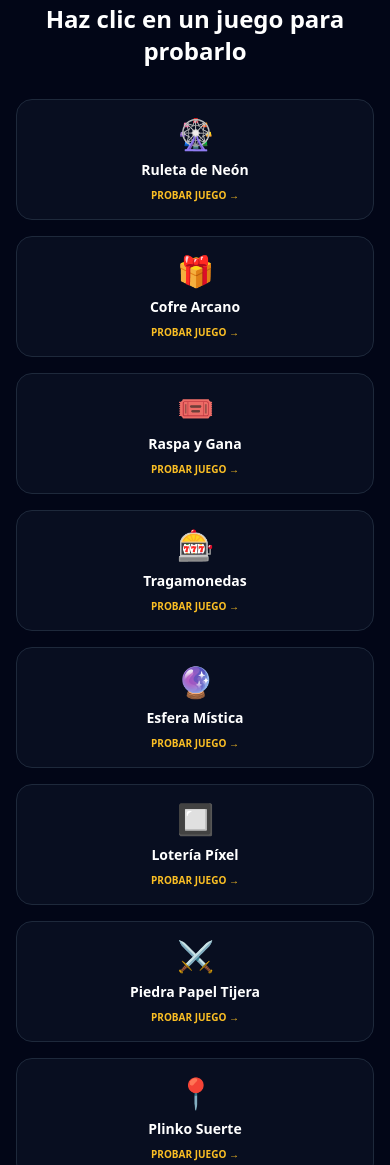
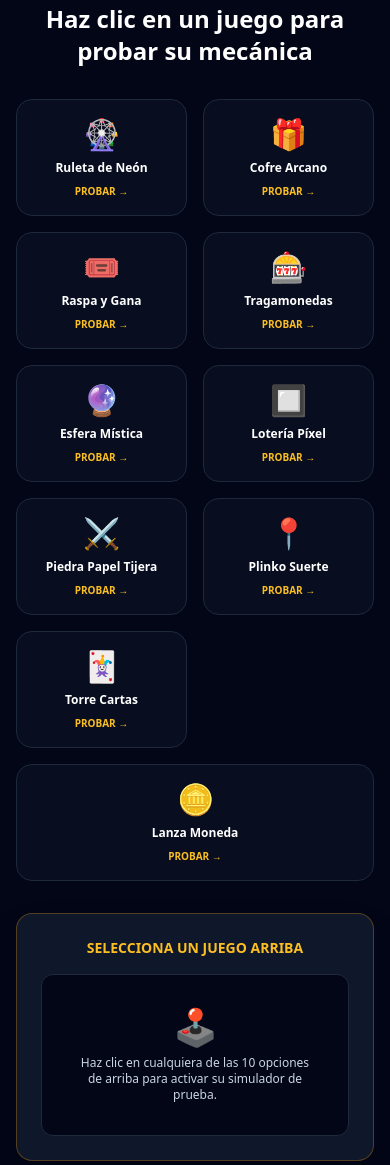
Before and after one commit to fulgorloge/GachaPay, a website: page public/index.html in a window 390 px wide. Shown: the part 438-1603 px from the top of the page. Drawn offline with nearby package versions, Linux system fonts and the light colour scheme.

Commit message:
Refactor game section and update button labels
Updated text and structure of the interactive game section in index.html, including changes to button labels and game descriptions.

```diff
--- a/public/index.html
+++ b/public/index.html
@@ -30,94 +30,93 @@
     <section class="flex flex-col gap-8">
       <div class="text-center">
         <h2 class="text-xs font-bold uppercase tracking-widest text-amber-400 mb-2">Demostración en Vivo</h2>
-        <h3 class="text-2xl sm:text-3xl font-black text-white">Haz clic en un juego para probarlo</h3>
+        <h3 class="text-2xl sm:text-3xl font-black text-white">Haz clic en un juego para probar su mecánica</h3>
       </div>
 
-      <!-- Tarjetas de Juegos Interactivos -->
-      <div class="grid grid-cols-1 sm:grid-cols-2 lg:grid-cols-5 gap-4">
+      <!-- Tarjetas del Catálogo -->
+      <div class="grid grid-cols-2 sm:grid-cols-3 lg:grid-cols-5 gap-4">
 
-        <div onclick="selectGame('ROULETTE', 'Ruleta de Neón', '🎡')" class="game-card bg-slate-900/50 hover:bg-slate-800/80 border border-slate-800 hover:border-amber-500/50 p-4 rounded-2xl flex flex-col items-center text-center gap-2 cursor-pointer transition">
-          <span class="text-3xl">🎡</span>
-          <h4 class="font-bold text-white text-sm">Ruleta de Neón</h4>
-          <span class="text-[10px] text-amber-400 font-semibold uppercase">Probar juego &rarr;</span>
+        <div onclick="selectGame('ROULETTE', 'Ruleta de Neón', '🎡')" class="bg-slate-900/50 hover:bg-slate-800 border border-slate-800 hover:border-amber-500 p-4 rounded-2xl flex flex-col items-center text-center gap-2 cursor-pointer transition group">
+          <span class="text-3xl group-hover:scale-110 transition">🎡</span>
+          <h4 class="font-bold text-white text-xs">Ruleta de Neón</h4>
+          <span class="text-[10px] text-amber-400 font-semibold uppercase">Probar &rarr;</span>
         </div>
 
-        <div onclick="selectGame('CHEST', 'Cofre del Tesoro Arcano', '🎁')" class="game-card bg-slate-900/50 hover:bg-slate-800/80 border border-slate-800 hover:border-amber-500/50 p-4 rounded-2xl flex flex-col items-center text-center gap-2 cursor-pointer transition">
-          <span class="text-3xl">🎁</span>
-          <h4 class="font-bold text-white text-sm">Cofre Arcano</h4>
-          <span class="text-[10px] text-amber-400 font-semibold uppercase">Probar juego &rarr;</span>
+        <div onclick="selectGame('CHEST', 'Cofre del Tesoro Arcano', '🎁')" class="bg-slate-900/50 hover:bg-slate-800 border border-slate-800 hover:border-amber-500 p-4 rounded-2xl flex flex-col items-center text-center gap-2 cursor-pointer transition group">
+          <span class="text-3xl group-hover:scale-110 transition">🎁</span>
+          <h4 class="font-bold text-white text-xs">Cofre Arcano</h4>
+          <span class="text-[10px] text-amber-400 font-semibold uppercase">Probar &rarr;</span>
         </div>
 
-        <div onclick="selectGame('SCRATCH', 'Raspa y Gana de Lujo', '🎟️')" class="game-card bg-slate-900/50 hover:bg-slate-800/80 border border-slate-800 hover:border-amber-500/50 p-4 rounded-2xl flex flex-col items-center text-center gap-2 cursor-pointer transition">
-          <span class="text-3xl">🎟️</span>
-          <h4 class="font-bold text-white text-sm">Raspa y Gana</h4>
-          <span class="text-[10px] text-amber-400 font-semibold uppercase">Probar juego &rarr;</span>
+        <div onclick="selectGame('SCRATCH', 'Raspa y Gana de Lujo', '🎟️')" class="bg-slate-900/50 hover:bg-slate-800 border border-slate-800 hover:border-amber-500 p-4 rounded-2xl flex flex-col items-center text-center gap-2 cursor-pointer transition group">
+          <span class="text-3xl group-hover:scale-110 transition">🎟️</span>
+          <h4 class="font-bold text-white text-xs">Raspa y Gana</h4>
+          <span class="text-[10px] text-amber-400 font-semibold uppercase">Probar &rarr;</span>
         </div>
 
-        <div onclick="selectGame('SLOTS', 'Tragamonedas Clásico', '🎰')" class="game-card bg-slate-900/50 hover:bg-slate-800/80 border border-slate-800 hover:border-amber-500/50 p-4 rounded-2xl flex flex-col items-center text-center gap-2 cursor-pointer transition">
-          <span class="text-3xl">🎰</span>
-          <h4 class="font-bold text-white text-sm">Tragamonedas</h4>
-          <span class="text-[10px] text-amber-400 font-semibold uppercase">Probar juego &rarr;</span>
+        <div onclick="selectGame('SLOTS', 'Tragamonedas Clásico', '🎰')" class="bg-slate-900/50 hover:bg-slate-800 border border-slate-800 hover:border-amber-500 p-4 rounded-2xl flex flex-col items-center text-center gap-2 cursor-pointer transition group">
+          <span class="text-3xl group-hover:scale-110 transition">🎰</span>
+          <h4 class="font-bold text-white text-xs">Tragamonedas</h4>
+          <span class="text-[10px] text-amber-400 font-semibold uppercase">Probar &rarr;</span>
         </div>
 
-        <div onclick="selectGame('CRYSTAL', 'Esfera de Cristal Adivinatoria', '🔮')" class="game-card bg-slate-900/50 hover:bg-slate-800/80 border border-slate-800 hover:border-amber-500/50 p-4 rounded-2xl flex flex-col items-center text-center gap-2 cursor-pointer transition">
-          <span class="text-3xl">🔮</span>
-          <h4 class="font-bold text-white text-sm">Esfera Mística</h4>
-          <span class="text-[10px] text-amber-400 font-semibold uppercase">Probar juego &rarr;</span>
+        <div onclick="selectGame('CRYSTAL', 'Esfera de Cristal Adivinatoria', '🔮')" class="bg-slate-900/50 hover:bg-slate-800 border border-slate-800 hover:border-amber-500 p-4 rounded-2xl flex flex-col items-center text-center gap-2 cursor-pointer transition group">
+          <span class="text-3xl group-hover:scale-110 transition">🔮</span>
+          <h4 class="font-bold text-white text-xs">Esfera Mística</h4>
+          <span class="text-[10px] text-amber-400 font-semibold uppercase">Probar &rarr;</span>
         </div>
 
-        <div onclick="selectGame('LOTTO', 'Lotería de Píxeles', '🔲')" class="game-card bg-slate-900/50 hover:bg-slate-800/80 border border-slate-800 hover:border-amber-500/50 p-4 rounded-2xl flex flex-col items-center text-center gap-2 cursor-pointer transition">
-          <span class="text-3xl">🔲</span>
-          <h4 class="font-bold text-white text-sm">Lotería Píxel</h4>
-          <span class="text-[10px] text-amber-400 font-semibold uppercase">Probar juego &rarr;</span>
+        <div onclick="selectGame('LOTTO', 'Lotería de Píxeles', '🔲')" class="bg-slate-900/50 hover:bg-slate-800 border border-slate-800 hover:border-amber-500 p-4 rounded-2xl flex flex-col items-center text-center gap-2 cursor-pointer transition group">
+          <span class="text-3xl group-hover:scale-110 transition">🔲</span>
+          <h4 class="font-bold text-white text-xs">Lotería Píxel</h4>
+          <span class="text-[10px] text-amber-400 font-semibold uppercase">Probar &rarr;</span>
         </div>
 
-        <div onclick="selectGame('RPS', 'Piedra Papel o Tijera Épico', '⚔️')" class="game-card bg-slate-900/50 hover:bg-slate-800/80 border border-slate-800 hover:border-amber-500/50 p-4 rounded-2xl flex flex-col items-center text-center gap-2 cursor-pointer transition">
-          <span class="text-3xl">⚔️</span>
-          <h4 class="font-bold text-white text-sm">Piedra Papel Tijera</h4>
-          <span class="text-[10px] text-amber-400 font-semibold uppercase">Probar juego &rarr;</span>
+        <div onclick="selectGame('RPS', 'Piedra Papel o Tijera Épico', '⚔️')" class="bg-slate-900/50 hover:bg-slate-800 border border-slate-800 hover:border-amber-500 p-4 rounded-2xl flex flex-col items-center text-center gap-2 cursor-pointer transition group">
+          <span class="text-3xl group-hover:scale-110 transition">⚔️</span>
+          <h4 class="font-bold text-white text-xs">Piedra Papel Tijera</h4>
+          <span class="text-[10px] text-amber-400 font-semibold uppercase">Probar &rarr;</span>
         </div>
 
-        <div onclick="selectGame('PLINKO', 'Plinko de la Suerte', '📍')" class="game-card bg-slate-900/50 hover:bg-slate-800/80 border border-slate-800 hover:border-amber-500/50 p-4 rounded-2xl flex flex-col items-center text-center gap-2 cursor-pointer transition">
-          <span class="text-3xl">📍</span>
-          <h4 class="font-bold text-white text-sm">Plinko Suerte</h4>
-          <span class="text-[10px] text-amber-400 font-semibold uppercase">Probar juego &rarr;</span>
+        <div onclick="selectGame('PLINKO', 'Plinko de la Suerte', '📍')" class="bg-slate-900/50 hover:bg-slate-800 border border-slate-800 hover:border-amber-500 p-4 rounded-2xl flex flex-col items-center text-center gap-2 cursor-pointer transition group">
+          <span class="text-3xl group-hover:scale-110 transition">📍</span>
+          <h4 class="font-bold text-white text-xs">Plinko Suerte</h4>
+          <span class="text-[10px] text-amber-400 font-semibold uppercase">Probar &rarr;</span>
         </div>
 
-        <div onclick="selectGame('TOWER', 'Torre de Cartas', '🃏')" class="game-card bg-slate-900/50 hover:bg-slate-800/80 border border-slate-800 hover:border-amber-500/50 p-4 rounded-2xl flex flex-col items-center text-center gap-2 cursor-pointer transition">
-          <span class="text-3xl">🃏</span>
-          <h4 class="font-bold text-white text-sm">Torre Cartas</h4>
-          <span class="text-[10px] text-amber-400 font-semibold uppercase">Probar juego &rarr;</span>
+        <div onclick="selectGame('TOWER', 'Torre de Cartas', '🃏')" class="bg-slate-900/50 hover:bg-slate-800 border border-slate-800 hover:border-amber-500 p-4 rounded-2xl flex flex-col items-center text-center gap-2 cursor-pointer transition group">
+          <span class="text-3xl group-hover:scale-110 transition">🃏</span>
+          <h4 class="font-bold text-white text-xs">Torre Cartas</h4>
+          <span class="text-[10px] text-amber-400 font-semibold uppercase">Probar &rarr;</span>
         </div>
 
-        <div onclick="selectGame('COIN', 'Lanza-Monedas Cuántico', '🪙')" class="game-card bg-slate-900/50 hover:bg-slate-800/80 border border-slate-800 hover:border-amber-500/50 p-4 rounded-2xl flex flex-col items-center text-center gap-2 cursor-pointer transition sm:col-span-2 lg:col-span-1">
-          <span class="text-3xl">🪙</span>
-          <h4 class="font-bold text-white text-sm">Lanza Moneda</h4>
-          <span class="text-[10px] text-amber-400 font-semibold uppercase">Probar juego &rarr;</span>
+        <div onclick="selectGame('COIN', 'Lanza-Monedas Cuántico', '🪙')" class="bg-slate-900/50 hover:bg-slate-800 border border-slate-800 hover:border-amber-500 p-4 rounded-2xl flex flex-col items-center text-center gap-2 cursor-pointer transition group col-span-2 sm:col-span-1">
+          <span class="text-3xl group-hover:scale-110 transition">🪙</span>
+          <h4 class="font-bold text-white text-xs">Lanza Moneda</h4>
+          <span class="text-[10px] text-amber-400 font-semibold uppercase">Probar &rarr;</span>
         </div>
 
       </div>
 
-      <!-- Consola de Prueba Interactiva -->
-      <div id="simulatorBox" class="max-w-md w-full mx-auto bg-slate-900 border border-amber-500/30 rounded-2xl p-6 shadow-2xl text-center flex flex-col gap-4">
-        <h4 id="simTitle" class="text-sm uppercase font-bold text-amber-400">Selecciona un juego arriba para probarlo</h4>
+      <!-- Consola Interactiva del Simulador -->
+      <div class="max-w-md w-full mx-auto bg-slate-900 border border-amber-500/30 rounded-2xl p-6 shadow-2xl text-center flex flex-col gap-4">
+        <h4 id="simTitle" class="text-sm uppercase font-bold text-amber-400">Selecciona un juego arriba</h4>
 
         <div id="simScreen" class="bg-slate-950 border border-slate-800 rounded-xl p-8 flex flex-col items-center justify-center min-h-[140px]">
           <span id="simIcon" class="text-4xl mb-2">🕹️</span>
-          <p id="simDesc" class="text-xs text-slate-300">Haz una tirada de prueba gratuita para ver la animación y el premio resultante.</p>
+          <p id="simDesc" class="text-xs text-slate-300">Haz clic en cualquiera de las 10 opciones de arriba para activar su simulador de prueba.</p>
         </div>
 
         <button id="simBtn" onclick="runSimulation()" class="py-3 bg-amber-500 hover:bg-amber-400 text-black font-black rounded-xl transition text-sm shadow-lg shadow-amber-500/10 hidden">
-          ¡Simular Tirada Gratis!
+          ¡Jugar Tirada de Prueba!
         </button>
       </div>
     </section>
 
-    <!-- Panel para que el Creador configure su Link y Premios -->
+    <!-- Sección para Crear Canal -->
     <section id="creatorSection" class="max-w-xl w-full mx-auto bg-slate-900 border border-slate-800 rounded-2xl p-6 sm:p-8 shadow-2xl">
       <h2 class="text-xl font-black text-amber-400 mb-6 text-center">Configura tu Propio Canal Gacha</h2>
 
-      <!-- Paso 1 -->
       <div id="creatorSetup" class="flex flex-col gap-4">
         <label class="text-xs font-bold uppercase tracking-wider text-slate-400">1. Tu perfil y selección de juego oficial</label>
         <input type="text" id="creatorName" placeholder="Tu Nombre / Canal" class="p-3 bg-slate-950 border border-slate-800 rounded-xl text-sm text-white focus:outline-none focus:border-amber-500">
@@ -139,7 +138,6 @@
         <button onclick="createCreator()" class="py-3 bg-amber-500 hover:bg-amber-400 text-black font-black rounded-xl transition shadow-lg shadow-amber-500/10">Crear mi Link Independiente</button>
       </div>
 
-      <!-- Paso 2 (Oculto inicialmente) -->
       <div id="dashboard" class="hidden flex flex-col gap-4">
         <div class="p-3 bg-amber-500/10 border border-amber-500/30 rounded-xl text-center">
           <p class="text-xs text-amber-300 font-bold mb-1">¡Tu link independiente está listo!</p>
@@ -170,17 +168,17 @@
 
   <script>
     let currentCreatorId = null;
-    let activeSimGame = { type: '', name: '', icon: '' };
+    let selectedGameType = '';
 
     function scrollToCreator() {
       document.getElementById('creatorSection').scrollIntoView({ behavior: 'smooth' });
     }
 
     function selectGame(type, name, icon) {
-      activeSimGame = { type, name, icon };
-      document.getElementById('simTitle').innerText = `Probando: ${name}`;
+      selectedGameType = type;
+      document.getElementById('simTitle').innerText = `Simulador: ${name}`;
       document.getElementById('simIcon').innerText = icon;
-      document.getElementById('simDesc').innerText = `Listo para jugar a ${name}. Presiona el botón para realizar una simulación.`;
+      document.getElementById('simDesc').innerText = `Listo para interactuar con ${name}. Presiona el botón para probar la suerte.`;
       document.getElementById('simBtn').classList.remove('hidden');
     }
 
@@ -190,23 +188,23 @@
       const icon = document.getElementById('simIcon');
 
       btn.disabled = true;
-      btn.innerText = 'Ejecutando simulación...';
-      icon.classList.add('animate-spin');
+      btn.innerText = 'Procesando tirada...';
+      icon.classList.add('animate-bounce');
 
       setTimeout(() => {
-        icon.classList.remove('animate-spin');
-        const rarities = [
-          { name: 'Común: Wallpaper de Prueba', rarity: 'C' },
-          { name: 'Raro: Pack de Stickers', rarity: 'R' },
-          { name: 'Super Raro: Video Exclusivo HD', rarity: 'SR' },
-          { name: 'Ultra Raro (SSR): ¡Acceso VIP Total!', rarity: 'SSR' }
+        icon.classList.remove('animate-bounce');
+        const rewardsList = [
+          { name: 'Wallpaper Exclusivo 4K', rarity: 'C' },
+          { name: 'Pack de Stickers Privados', rarity: 'R' },
+          { name: 'Clip de Video Inédito', rarity: 'SR' },
+          { name: '¡Acceso VIP al Canal Privado (SSR)!', rarity: 'SSR' }
         ];
-        const won = rarities[Math.floor(Math.random() * rarities.length)];
+        const won = rewardsList[Math.floor(Math.random() * rewardsList.length)];
 
-        desc.innerHTML = `<strong class="text-amber-400 font-black">¡Has ganado (${won.rarity})!</strong><br><span class="text-white">${won.name}</span>`;
+        desc.innerHTML = `<strong class="text-amber-400 text-sm block mb-1">¡Premio Obtenido (${won.rarity})!</strong><span class="text-white text-base font-bold">${won.name}</span>`;
         btn.disabled = false;
         btn.innerText = '¡Probar otra vez!';
-      }, 1200);
+      }, 1000);
     }
 
     async function createCreator() {
```
